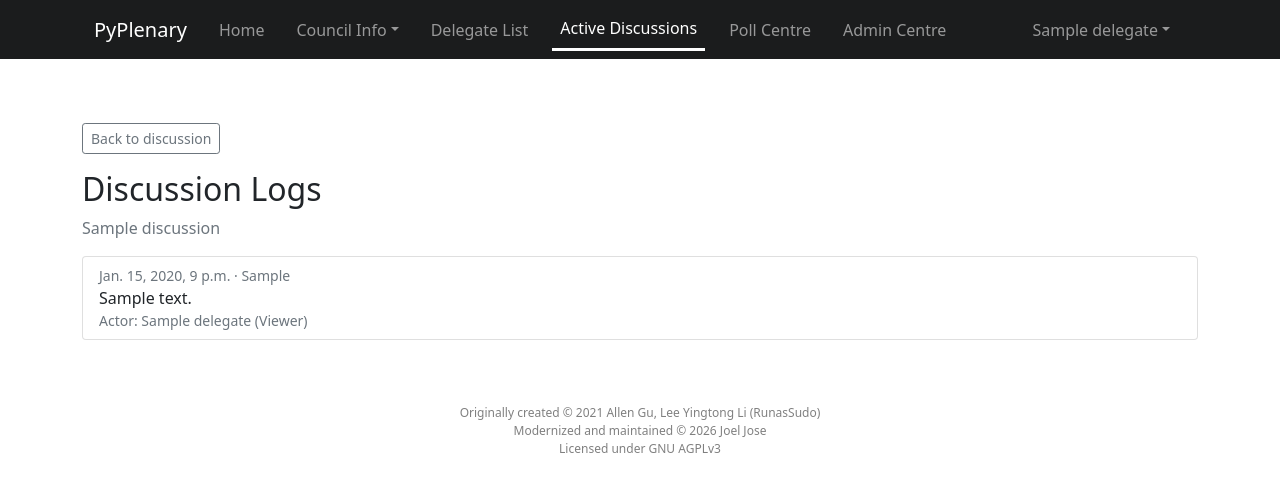
After one commit to justjo3l/PyPlenary, a Django app: page /discussions/1/logs/ in a window 1280 px wide. The commit adds this page. Shown: the top 492 px of the page. Run offline with Django 3.2, Linux system fonts and the light colour scheme; a user stored in the database is signed in; tables that the repository leaves empty hold one stand-in row (values such as "Sample post"); parts of the project's set-up code (start-up, migrations or seed data) failed here and were passed over; some libraries are stand-ins or nearby versions.

Commit message:
Improve usability

```diff
--- a/pyplenary/councilApp/admin.py
+++ b/pyplenary/councilApp/admin.py
@@ -16,3 +16,4 @@ admin.site.register(DiscussionParticipant)
 admin.site.register(DiscussionSpeaker)
 admin.site.register(DiscussionQuestion)
 admin.site.register(DiscussionQuestionReaction)
+admin.site.register(DiscussionEvent)
--- /dev/null
+++ b/pyplenary/councilApp/templates/councilApp/discussion_logs.html
@@ -0,0 +1,26 @@
+{% extends 'councilApp/base.html' %}
+
+{% block title %}Discussion Logs - {{ discussion.title }}{% endblock %}
+
+{% block content %}
+  <div class="mb-3">
+    <a href="/discussions/{{ discussion.id }}/" class="btn btn-outline-secondary btn-sm">Back to discussion</a>
+  </div>
+
+  <h2>Discussion Logs</h2>
+  <p class="text-muted">{{ discussion.title }}</p>
+
+  <div class="list-group">
+    {% for event in events %}
+      <div class="list-group-item">
+        <div class="small text-muted">{{ event.created_at }} · {{ event.event_type }}</div>
+        <div>{{ event.message }}</div>
+        {% if event.actor %}
+          <div class="small text-muted">Actor: {{ event.actor.name }} ({{ event.actor.get_account_role_display }})</div>
+        {% endif %}
+      </div>
+    {% empty %}
+      <div class="alert alert-secondary">No events recorded yet.</div>
+    {% endfor %}
+  </div>
+{% endblock %}
--- a/pyplenary/councilApp/tests.py
+++ b/pyplenary/councilApp/tests.py
@@ -429,11 +429,11 @@ class DiscussionTests(TestCase):
 
         first = self.client.post(
             "/ajax/discussionQuestionReact/",
-            {"questionId": question.id, "reaction": "like"},
+            {"questionId": question.id, "reaction": "heart"},
         )
         second = self.client.post(
             "/ajax/discussionQuestionReact/",
-            {"questionId": question.id, "reaction": "like"},
+            {"questionId": question.id, "reaction": "heart"},
         )
 
         self.assertEqual(first.status_code, 200)
--- a/pyplenary/councilApp/urls.py
+++ b/pyplenary/councilApp/urls.py
@@ -8,9 +8,11 @@ urlpatterns = [
 	path('index.html', views.index),
 	path('discussions/', views.discussions),
 	path('discussions/<int:discussion_id>/', views.discussionDetail),
+	path('discussions/<int:discussion_id>/logs/', views.discussionLogs),
 	path('ajax/discussionJoin/', views.ajaxDiscussionJoin),
 	path('ajax/discussionExit/', views.ajaxDiscussionExit),
 	path('ajax/discussionArchive/', views.ajaxDiscussionArchive),
+	path('ajax/discussionTypeChange/', views.ajaxDiscussionTypeChange),
 	path('ajax/discussionAddModerator/', views.ajaxDiscussionAddModerator),
 	path('ajax/discussionAddSpeaker/', views.ajaxDiscussionAddSpeaker),
 	path('ajax/discussionRemoveSpeaker/', views.ajaxDiscussionRemoveSpeaker),
--- a/pyplenary/councilApp/views.py
+++ b/pyplenary/councilApp/views.py
@@ -69,6 +69,15 @@ def discussion_moderator_options(discussion):
         id__in=[discussion.moderator_id] + list(discussion.additional_moderators.values_list('id', flat=True))
     ).exclude(speakerNum=0).order_by('name')
 
+
+def log_discussion_event(discussion, actor, event_type, message):
+    DiscussionEvent.objects.create(
+        discussion=discussion,
+        actor=actor,
+        event_type=event_type,
+        message=message[:500],
+    )
+
 def index(request):
     return render(request, 'councilApp/index.html', {'active_tab':'index'})
 
@@ -92,6 +101,7 @@ def discussions(request):
                 timer_remaining_seconds=discussionForm.cleaned_data['default_speaker_seconds'],
             )
             DiscussionParticipant.objects.get_or_create(discussion=discussion, delegate=delegate)
+            log_discussion_event(discussion, delegate, 'discussion_create', f'{delegate.name} created the discussion.')
             broadcast_discussions()
             return redirect(f'/discussions/{discussion.id}/')
     else:
@@ -118,6 +128,20 @@ def discussionDetail(request, discussion_id):
         'moderator_options': discussion_moderator_options(discussion),
     })
 
+
+@login_required
+def discussionLogs(request, discussion_id):
+    delegate = current_delegate(request)
+    discussion = discussion_or_404(discussion_id, include_archived=True)
+    if not discussion.user_can_moderate(delegate):
+        raise Http404()
+    events = discussion.events.select_related('actor', 'actor__institution').order_by('-created_at')[:500]
+    return render(request, 'councilApp/discussion_logs.html', {
+        'active_tab': 'discussions',
+        'discussion': discussion,
+        'events': events,
+    })
+
 @login_required
 @require_POST
 def ajaxDiscussionJoin(request):
@@ -126,6 +150,7 @@ def ajaxDiscussionJoin(request):
         return JsonResponse({'raise404': True})
     discussion = discussion_or_404(request.POST.get('discussionId'))
     DiscussionParticipant.objects.get_or_create(discussion=discussion, delegate=delegate)
+    log_discussion_event(discussion, delegate, 'join', f'{delegate.name} joined the discussion.')
     broadcast_discussions()
     return JsonResponse({'raise404': False})
 
@@ -149,6 +174,7 @@ def ajaxDiscussionExit(request):
         discussion.current_speaker = None
         discussion.timer_running = False
         discussion.save()
+    log_discussion_event(discussion, delegate, 'exit', f'{delegate.name} left the discussion.')
     broadcast_discussions()
     return JsonResponse({'raise404': False})
 
@@ -163,6 +189,40 @@ def ajaxDiscussionArchive(request):
     discussion.active = False
     discussion.timer_running = False
     discussion.save()
+    log_discussion_event(discussion, current_delegate(request), 'close', f'{current_delegate(request).name} closed the discussion.')
+    broadcast_discussions()
+    return JsonResponse({'raise404': False})
+
+
+@login_required
+@require_POST
+def ajaxDiscussionTypeChange(request):
+    discussion = discussion_or_404(request.POST.get('discussionId'))
+    delegate = require_discussion_moderator(request, discussion)
+    if delegate is None:
+        return JsonResponse({'raise404': True})
+    discussion_type = request.POST.get('discussionType')
+    if discussion_type not in [Discussion.TYPE_INFORMAL, Discussion.TYPE_FORMAL]:
+        return JsonResponse({'raise404': True})
+    old_type = discussion.discussion_type
+    discussion.discussion_type = discussion_type
+    discussion.save()
+    removed_count = 0
+    if discussion_type == Discussion.TYPE_FORMAL:
+        invalid_speakers = [
+            speaker for speaker in DiscussionSpeaker.objects.filter(discussion=discussion, status__in=[DiscussionSpeaker.STATUS_WAITING, DiscussionSpeaker.STATUS_CURRENT]).select_related('delegate')
+            if not discussion.delegate_can_speak(speaker.delegate)
+        ]
+        removed_count = len(invalid_speakers)
+        if discussion.current_speaker_id in [speaker.id for speaker in invalid_speakers]:
+            discussion.current_speaker = None
+            discussion.timer_running = False
+            discussion.save()
+        DiscussionSpeaker.objects.filter(id__in=[speaker.id for speaker in invalid_speakers]).delete()
+    message = f'{delegate.name} changed discussion type from {old_type} to {discussion_type}.'
+    if removed_count:
+        message += f' Removed {removed_count} ineligible speaker queue entr{"y" if removed_count == 1 else "ies"}.'
+    log_discussion_event(discussion, delegate, 'type_change', message)
     broadcast_discussions()
     return JsonResponse({'raise404': False})
 
@@ -182,6 +242,7 @@ def ajaxDiscussionAddModerator(request):
     if moderator.id != discussion.moderator_id:
         discussion.additional_moderators.add(moderator)
         DiscussionParticipant.objects.get_or_create(discussion=discussion, delegate=moderator)
+        log_discussion_event(discussion, current_delegate(request), 'moderator_add', f'{current_delegate(request).name} added {moderator.name} as a moderator.')
     broadcast_discussions()
     return JsonResponse({'raise404': False})
 
@@ -217,6 +278,7 @@ def ajaxDiscussionAddSpeaker(request):
         index=next_index,
         duration_seconds=discussion.default_speaker_seconds,
     )
+    log_discussion_event(discussion, delegate, 'speaker_add', f'{target.name} joined the speaker queue.')
     broadcast_discussions()
     return JsonResponse({'raise404': False})
 
@@ -237,6 +299,7 @@ def ajaxDiscussionRemoveSpeaker(request):
         discussion.current_speaker = None
         discussion.timer_running = False
         discussion.save()
+    log_discussion_event(discussion, delegate, 'speaker_remove', f'{speaker.delegate.name} was removed from the speaker queue.')
     speaker.delete()
     broadcast_discussions()
     return JsonResponse({'raise404': False})
@@ -253,6 +316,7 @@ def ajaxDiscussionReorderSpeakers(request):
     for speaker in speakers:
         speaker.index = order.index(speaker.id) + 1
         speaker.save()
+    log_discussion_event(discussion, current_delegate(request), 'speaker_reorder', f'{current_delegate(request).name} reordered the speaker queue.')
     broadcast_discussions()
     return JsonResponse({'raise404': False})
 
@@ -268,6 +332,7 @@ def ajaxDiscussionUpdateSpeakerTime(request):
         return JsonResponse({'raise404': True})
     speaker.duration_seconds = seconds_from_request(request, 'durationSeconds', speaker.duration_seconds)
     speaker.save()
+    log_discussion_event(speaker.discussion, current_delegate(request), 'speaker_time', f'{current_delegate(request).name} changed {speaker.delegate.name} speaker time to {speaker.duration_seconds} seconds.')
     if speaker.discussion.current_speaker_id == speaker.id:
         speaker.discussion.timer_remaining_seconds = speaker.duration_seconds
         speaker.discussion.timer_started_at = timezone.now() if speaker.discussion.timer_running else None
@@ -291,20 +356,24 @@ def ajaxDiscussionTimerAction(request):
         if action == 'activate':
             discussion.active = True
             discussion.save()
+            log_discussion_event(discussion, current_delegate(request), 'discussion_start', f'{current_delegate(request).name} started the discussion.')
         elif action == 'pause' and current:
             discussion.timer_remaining_seconds = discussion.timer_remaining()
             discussion.timer_running = False
             discussion.timer_started_at = None
             discussion.save()
+            log_discussion_event(discussion, current_delegate(request), 'timer_pause', f'{current_delegate(request).name} paused the timer for {current.delegate.name}.')
         elif action == 'resume' and current:
             discussion.timer_running = True
             discussion.timer_started_at = timezone.now()
             discussion.save()
+            log_discussion_event(discussion, current_delegate(request), 'timer_resume', f'{current_delegate(request).name} resumed the timer for {current.delegate.name}.')
         elif action == 'restart' and current:
             discussion.timer_remaining_seconds = current.duration_seconds
             discussion.timer_running = True
             discussion.timer_started_at = timezone.now()
             discussion.save()
+            log_discussion_event(discussion, current_delegate(request), 'timer_restart', f'{current_delegate(request).name} restarted the timer for {current.delegate.name}.')
         elif action in ('skip', 'finish') and current:
             current.status = DiscussionSpeaker.STATUS_SKIPPED if action == 'skip' else DiscussionSpeaker.STATUS_DONE
             current.save()
@@ -313,6 +382,7 @@ def ajaxDiscussionTimerAction(request):
             discussion.timer_started_at = None
             discussion.timer_remaining_seconds = discussion.default_speaker_seconds
             discussion.save()
+            log_discussion_event(discussion, current_delegate(request), 'speaker_' + action, f'{current.delegate.name} was {"yielded/skipped" if action == "skip" else "marked finished"}.')
         elif action == 'start':
             if not current:
                 current = discussion.next_waiting_speaker()
@@ -322,6 +392,7 @@ def ajaxDiscussionTimerAction(request):
                 current.save()
                 discussion.current_speaker = current
                 discussion.timer_remaining_seconds = current.duration_seconds
+                log_discussion_event(discussion, current_delegate(request), 'speaker_start', f'{current.delegate.name} started speaking.')
             discussion.active = True
             discussion.timer_running = True
             discussion.timer_started_at = timezone.now()
@@ -363,6 +434,7 @@ def ajaxDiscussionQuestionAdd(request):
         parent=parent,
         text=text,
     )
+    log_discussion_event(discussion, delegate, 'question_add', f'{delegate.name} posted a Q&A message.')
     broadcast_discussions()
     return JsonResponse({'raise404': False})
 
@@ -388,8 +460,10 @@ def ajaxDiscussionQuestionReact(request):
     existing = DiscussionQuestionReaction.objects.filter(question=question, delegate=delegate, reaction=reaction)
     if existing.exists():
         existing.delete()
+        log_discussion_event(question.discussion, delegate, 'question_reaction_remove', f'{delegate.name} removed a {reaction} reaction from a Q&A message.')
     else:
         DiscussionQuestionReaction.objects.create(question=question, delegate=delegate, reaction=reaction)
+        log_discussion_event(question.discussion, delegate, 'question_reaction', f'{delegate.name} reacted {reaction} to a Q&A message.')
     broadcast_discussions()
     return JsonResponse({'raise404': False})
 
```
Also changed, not shown: pyplenary/councilApp/models.py (+33 -10 lines), pyplenary/councilApp/static/councilApp/js/discussions.js (+98 -22 lines), pyplenary/councilApp/templates/councilApp/delegates.html (+7 -3 lines), pyplenary/councilApp/migrations/0026_alter_discussionquestionreaction_reaction_and_more.py (added).
